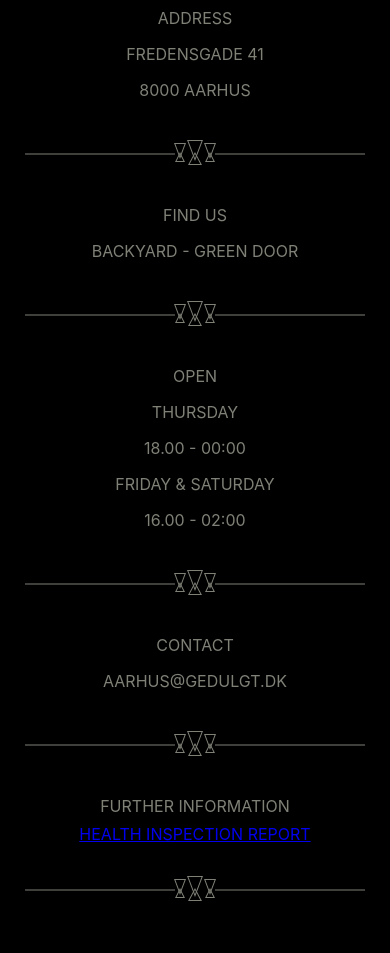
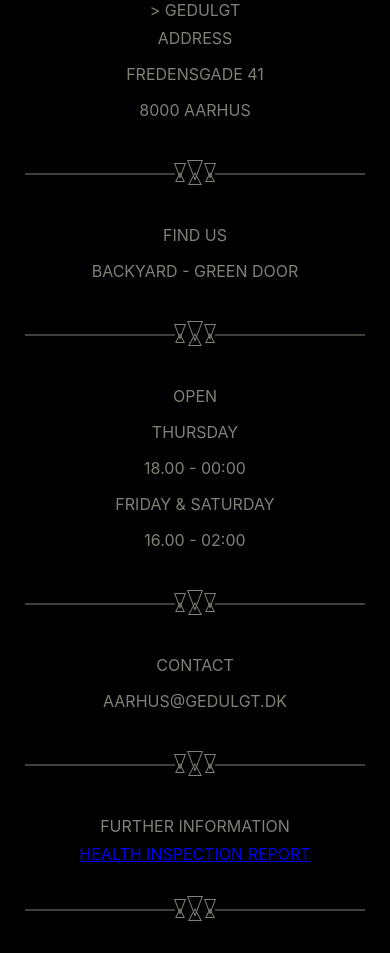
Before and after one commit to KisLajos/advanced_frontend_project, a React (Create React App) app: page /info in a window 390 px wide. Built offline with nearby package versions, Linux system fonts and the light colour scheme; no server answers.

Commit message:
NavBar almost works

```diff
--- a/src/components/NavBar.css
+++ b/src/components/NavBar.css
@@ -5,7 +5,7 @@ nav {
     align-items: center;
     justify-content: center;
     text-transform: uppercase;
-    font-size: 0.8rem;
+    font-size: 1rem;
 }
 
 .list {
@@ -26,3 +26,17 @@ nav {
 .list a:visited {
     color: var(--concretegrey);
 }
+
+@media screen and (max-width: 768px) {
+    .list {
+        flex-direction: column;
+        height: auto;
+        gap: 0.5rem;
+        position: relative;
+        width: 100%;
+    }
+
+    .btn {
+        display: block;
+    }
+}
--- a/src/components/NavBar.js
+++ b/src/components/NavBar.js
@@ -37,6 +37,10 @@ export default function Nav() {
 
   return (
     <nav className={"navbar " + height}>
+      <span onClick={toggleNavbar} className="btn">
+        {toggleMenu ? "Close" : "> Gedulgt"}
+      </span>
+
       {(toggleMenu || screenWidth > 768) && (
         <ul className="list">
           <li>
@@ -65,10 +69,6 @@ export default function Nav() {
           </li>
         </ul>
       )}
-
-      <span onClick={toggleNavbar} className="btn">
-        {/* {toggleMenu ? <MdClose /> : <MdMenu />} */}
-      </span>
     </nav>
   );
 }
```
